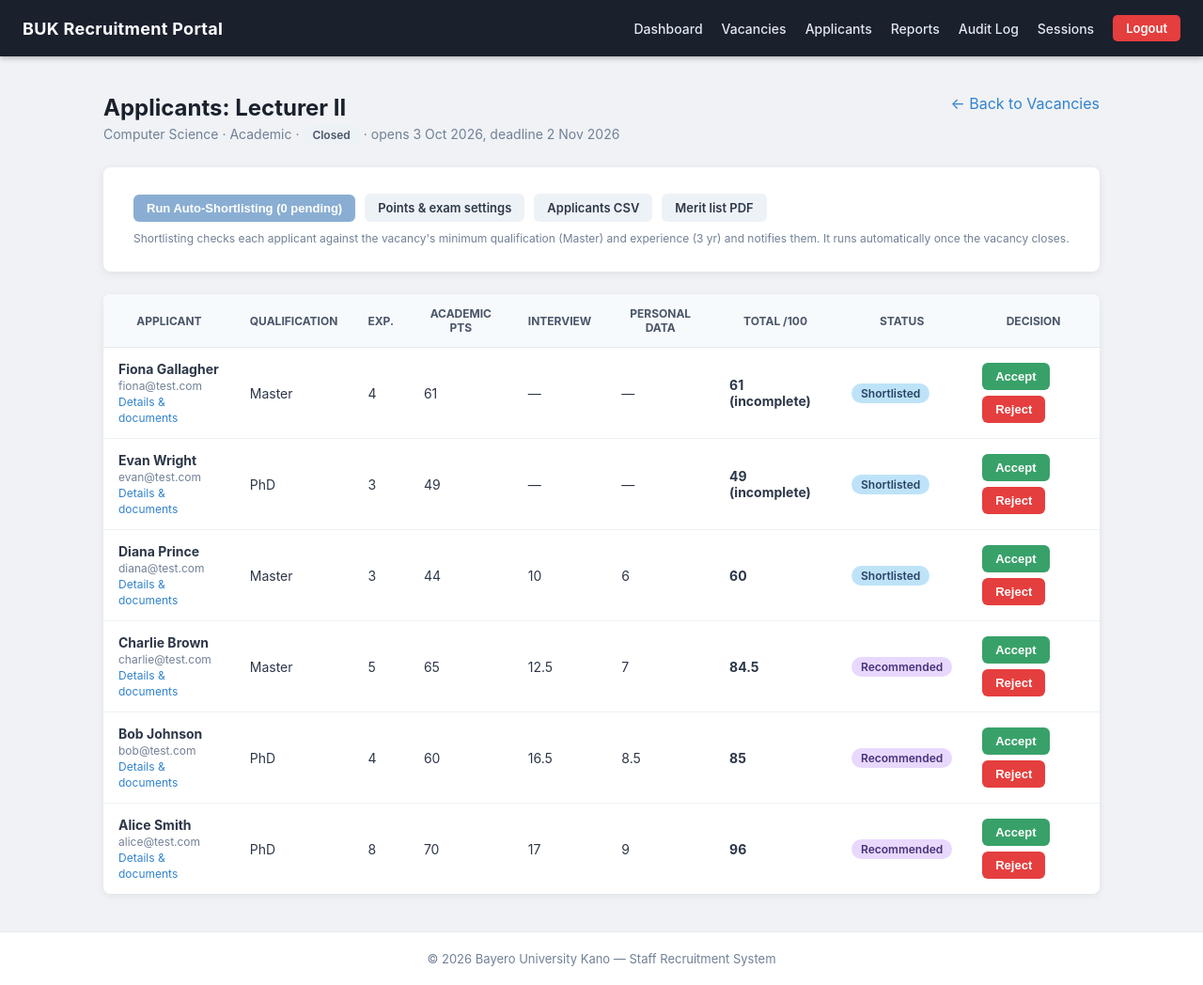
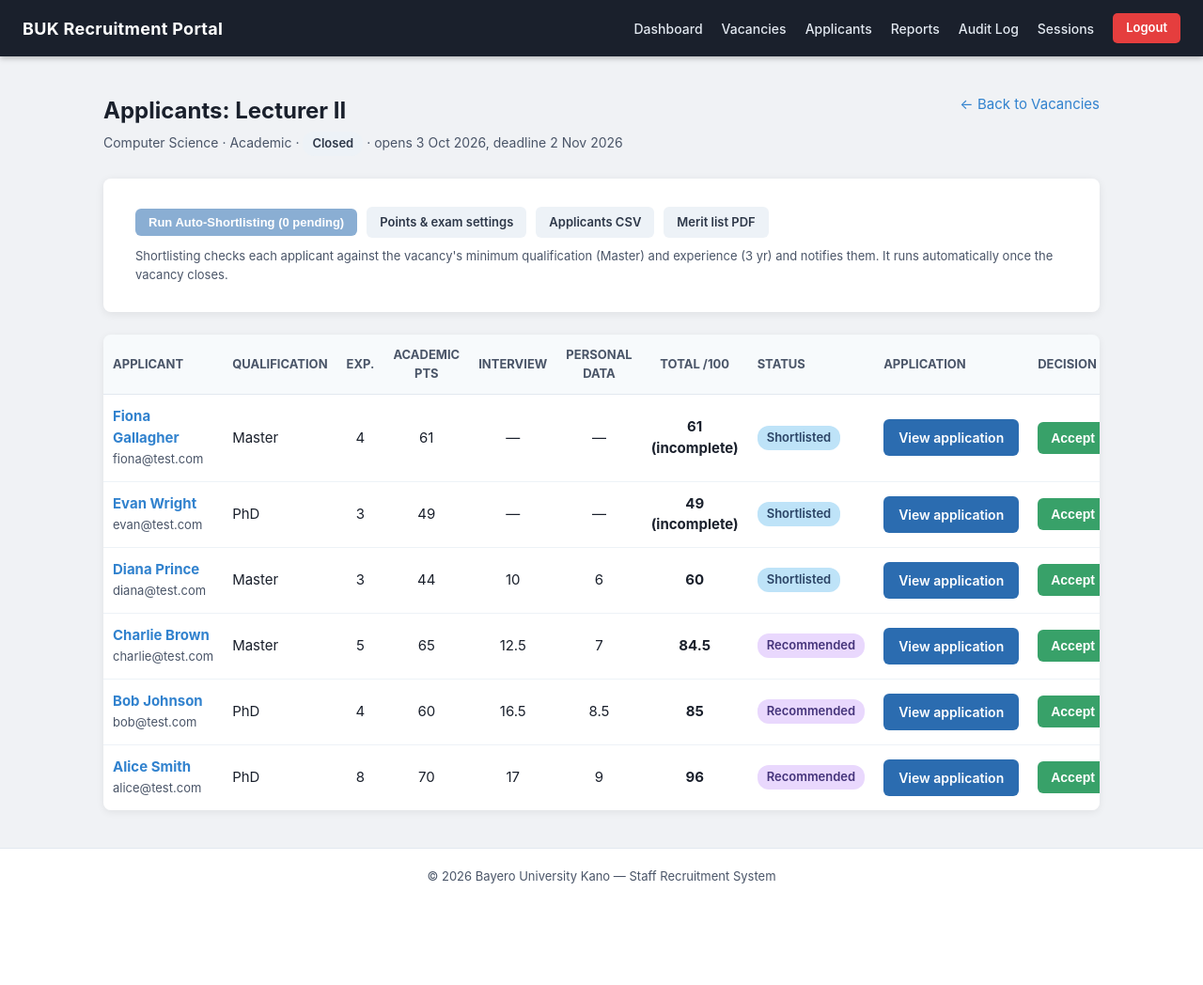
Before and after one commit to KallyXMX/final-year-project, a Node server app: page /vacancies/1/applications in a window 1280 px wide. Shown: the whole page at 94% size. After the commit the page ends 940 px from the top, so only its background shows below. Run offline with Node 20, Linux system fonts and the light colour scheme; the visitor is signed in with stand-in values (Sample User, id 1); data comes from the database, SQL or seed files in the repository; some libraries are stand-ins or nearby versions.

Commit message:
Design/readability: vacancy card expander, HR View application button + confirmations, criteria table, stacked summary, table alignment, 15px base text
Presentation only; no scoring, shortlisting, exam or ranking logic changed.
Carries the optional-exam-sections change (item 2) from academic-exam-optional.

Co-Authored-By: Claude Sonnet 5.5 <noreply@anthropic.com>
Claude-Session: https://claude.ai/code/session_019SitGm1ZvmkQxUKQyGA77c

```diff
--- a/public/css/style.css
+++ b/public/css/style.css
@@ -15,8 +15,10 @@ html {
 
 body {
   font-family: 'Inter', Arial, Helvetica, sans-serif;
+  font-size: 15px;
+  line-height: 1.5;
   background-color: #f0f2f5;
-  color: #2d3748;
+  color: #1a202c;
   min-height: 100vh;
   display: flex;
   flex-direction: column;
@@ -113,7 +115,7 @@ button.btn-nav-logout {
 /* --- Card Component --- */
 .card {
   background-color: #ffffff;
-  padding: 28px 32px;
+  padding: 30px 34px;
   border-radius: 8px;
   box-shadow: 0 2px 10px rgba(0, 0, 0, 0.08);
   margin-bottom: 24px;
@@ -147,9 +149,9 @@ button.btn-nav-logout {
 label {
   display: block;
   margin-bottom: 6px;
-  font-size: 13px;
+  font-size: 14px;
   font-weight: 600;
-  color: #4a5568;
+  color: #2d3748;
 }
 
 input[type="text"],
@@ -232,7 +234,7 @@ textarea {
   display: inline-block;
   padding: 3px 9px;
   border-radius: 9999px;
-  font-size: 12px;
+  font-size: 13px;
   font-weight: 600;
 }
 
@@ -281,7 +283,7 @@ textarea {
   text-align: center;
   padding: 20px;
   font-size: 13px;
-  color: #718096;
+  color: #4a5568;
   border-top: 1px solid #e2e8f0;
   background-color: #ffffff;
   margin-top: auto;
@@ -302,8 +304,8 @@ table {
 
 thead th {
   background-color: #f7fafc;
-  padding: 13px 16px;
-  font-size: 12px;
+  padding: 14px 16px;
+  font-size: 13px;
   font-weight: 700;
   color: #4a5568;
   text-transform: uppercase;
@@ -311,8 +313,8 @@ thead th {
 }
 
 tbody td {
-  padding: 14px 16px;
-  font-size: 14px;
+  padding: 15px 16px;
+  font-size: 15px;
   border-bottom: 1px solid #edf2f7;
 }
 
@@ -322,7 +324,7 @@ tbody tr:last-child td {
 
 /* --- Utility --- */
 .text-muted {
-  color: #718096;
+  color: #4a5568;
 }
 
 .mt-1 { margin-top: 8px; }
@@ -343,7 +345,7 @@ tbody tr:last-child td {
 }
 .page-header { display: flex; justify-content: space-between; align-items: flex-start; gap: 16px; flex-wrap: wrap; margin-bottom: 24px; }
 .page-header h1 { font-size: 24px; color: #1a202c; }
-.page-header .sub { color: #718096; font-size: 14px; margin-top: 4px; }
+.page-header .sub { color: #4a5568; font-size: 14px; margin-top: 4px; }
 .actions { display: flex; gap: 10px; flex-wrap: wrap; align-items: center; }
 .btn-sm { width: auto; padding: 7px 14px; font-size: 13px; }
 .btn-auto { width: auto; display: inline-block; text-align: center; }
@@ -363,7 +365,7 @@ tbody tr:last-child td {
 .stat { border-left: 4px solid #4299e1; padding: 16px 20px; }
 .stat h3 { font-size: 12px; color: #718096; text-transform: uppercase; letter-spacing: .04em; margin-bottom: 4px; }
 .stat p { font-size: 28px; font-weight: 700; color: #2d3748; }
-.badge { display: inline-block; padding: 3px 10px; border-radius: 12px; font-size: 12px; font-weight: 600; background: #edf2f7; color: #4a5568; }
+.badge { display: inline-block; padding: 3px 10px; border-radius: 12px; font-size: 13px; font-weight: 600; background: #edf2f7; color: #2d3748; }
 .badge-success { background: #c6f6d5; color: #22543d; }
 .badge-danger { background: #fed7d7; color: #742a2a; }
 .badge-warn { background: #fefcbf; color: #744210; }
@@ -375,20 +377,20 @@ tbody tr:last-child td {
 .status-Accepted { background: #c6f6d5; color: #22543d; }
 .status-Rejected { background: #fed7d7; color: #742a2a; }
 .form-row { display: grid; grid-template-columns: repeat(auto-fit, minmax(200px, 1fr)); gap: 16px; }
-.hint { font-size: 12px; color: #718096; margin-top: 4px; }
+.hint { font-size: 13px; color: #4a5568; margin-top: 4px; }
 .wide-form { max-width: 760px; margin: 0 auto; }
 fieldset { border: 1px solid #e2e8f0; border-radius: 8px; padding: 16px 20px 6px; margin-bottom: 20px; }
 legend { padding: 0 8px; font-weight: 600; color: #2d3748; font-size: 14px; }
 table { width: 100%; }
-.table-wrap { overflow-x: auto; background: #fff; border-radius: 8px; box-shadow: 0 2px 8px rgba(0,0,0,.07); }
+.table-wrap { overflow-x: auto; -webkit-overflow-scrolling: touch; background: #fff; border-radius: 8px; box-shadow: 0 2px 8px rgba(0,0,0,.07); }
 .empty { background: #fff; padding: 40px; text-align: center; border-radius: 8px; color: #718096; box-shadow: 0 2px 8px rgba(0,0,0,.05); }
 .filter-form { display: flex; gap: 16px; flex-wrap: wrap; align-items: flex-end; background: #fff; padding: 16px 20px; border-radius: 8px; margin-bottom: 20px; box-shadow: 0 2px 8px rgba(0,0,0,.07); }
 .filter-form .form-group { margin: 0; min-width: 180px; }
 .pager { display: flex; gap: 12px; justify-content: center; align-items: center; margin-top: 16px; }
-.kv { display: grid; grid-template-columns: 170px 1fr; gap: 6px 16px; font-size: 14px; }
-.kv dt { color: #718096; }
+.kv { display: grid; grid-template-columns: 170px 1fr; gap: 8px 16px; font-size: 15px; }
+.kv dt { color: #4a5568; }
 .timeline { list-style: none; display: flex; gap: 6px; flex-wrap: wrap; margin: 8px 0 4px; padding: 0; }
-.timeline li { font-size: 12px; padding: 3px 10px; border-radius: 12px; background: #edf2f7; color: #718096; }
+.timeline li { font-size: 13px; padding: 3px 10px; border-radius: 12px; background: #edf2f7; color: #718096; }
 .timeline li.done { background: #c6f6d5; color: #22543d; }
 .timeline li.current { background: #2b6cb0; color: #fff; font-weight: 600; }
 .timeline li.bad { background: #fed7d7; color: #742a2a; }
@@ -404,6 +406,40 @@ table { width: 100%; }
 .option-label input { width: auto; margin: 0; }
 .score-big { font-size: 48px; font-weight: 800; color: #2b6cb0; }
 .print-only { display: none; }
+/* ---- Tables: header and cells share one alignment; text columns left, number columns centred ---- */
+th, td { text-align: left; vertical-align: middle; }
+th.num, td.num { text-align: center; }
+.notice small, .small { font-size: 13px; }
+.applicants-table { min-width: 980px; }
+.applicants-table th, .applicants-table td { padding: 12px 10px; }
+.applicants-table .col-application { width: 150px; white-space: nowrap; }
+.applicants-table .col-decision { width: 170px; white-space: nowrap; }
+.btn-view { width: auto; display: inline-block; padding: 9px 16px; font-size: 14px; white-space: nowrap; }
+.applicants-table .btn-sm { padding: 9px 14px; font-size: 14px; }
+
+/* ---- Vacancy cards ---- */
+.vac-min { margin-top: 14px; font-size: 14px; color: #2d3748; }
+.vac-min-gap { display: inline-block; width: 24px; }
+.vac-preview { margin-top: 8px; white-space: pre-line; display: -webkit-box; -webkit-line-clamp: 3; -webkit-box-orient: vertical; overflow: hidden; }
+.vac-details { margin-top: 10px; }
+.vac-details summary { cursor: pointer; color: #2b6cb0; font-weight: 600; font-size: 14px; }
+.vac-block { margin-top: 12px; }
+.vac-block h4 { font-size: 14px; color: #2d3748; margin-bottom: 4px; }
+.vac-block .rich { white-space: pre-line; }
+
+/* ---- Applicant details: criteria table + stacked summary ---- */
+.criteria-table { font-size: 15px; }
+.criteria-table thead th { font-weight: 700; color: #1a202c; }
+.criteria-table .label-cell { font-weight: 600; color: #2d3748; }
+.criteria-table td { font-size: 15px; }
+.result-ok { color: #276749; font-weight: 700; }
+.result-bad { color: #c53030; font-weight: 700; }
+.summary-section { margin-bottom: 18px; font-size: 15px; break-inside: avoid; page-break-inside: avoid; }
+.summary-section:last-child { margin-bottom: 0; }
+.summary-section h4 { font-size: 15px; color: #1a202c; margin-bottom: 6px; }
+.summary-section ul { padding-left: 22px; }
+.summary-section li { margin-bottom: 3px; }
+
 @media print {
   .navbar, .site-footer, .no-print, .exam-timer { display: none !important; }
   .print-only { display: block; }
--- a/views/admin/all-applicants.ejs
+++ b/views/admin/all-applicants.ejs
@@ -19,12 +19,12 @@
 
 <% if (applications.length === 0) { %><div class="empty">No applicants match your filters.</div><% } else { %>
 <div class="table-wrap"><table>
-  <thead><tr><th>Applicant</th><th>Vacancy</th><th>Applied</th><th>Score</th><th>Status</th><th></th></tr></thead>
+  <thead><tr><th>Applicant</th><th>Vacancy</th><th>Applied</th><th class="num">Score</th><th>Status</th><th></th></tr></thead>
   <tbody>
   <% applications.forEach(a => { %>
-    <tr><td><strong><%= a.applicant_name %></strong><br><span class="text-muted" style="font-size:12px;"><%= a.applicant_email %></span></td>
+    <tr><td><strong><%= a.applicant_name %></strong><br><span class="text-muted" style="font-size:13px;"><%= a.applicant_email %></span></td>
       <td><%= a.vacancy_title %></td><td><%= fmtDate(a.applied_at) %></td>
-      <td><%= a.category === 'academic' ? capScore(a.academic_score) + ' pts' + (a.percentage !== null ? ' / ' + (+a.percentage).toFixed(1) + '%' : '') : (a.percentage !== null ? (+a.percentage).toFixed(1) + '%' : 'N/A') %></td>
+      <td class="num"><%= a.category === 'academic' ? capScore(a.academic_score) + ' pts' + (a.percentage !== null ? ' / ' + (+a.percentage).toFixed(1) + '%' : '') : (a.percentage !== null ? (+a.percentage).toFixed(1) + '%' : 'N/A') %></td>
       <td><span class="badge status-<%= a.status %>"><%= a.status %></span></td>
       <td><a href="/admin/applications/<%= a.id %>" class="btn btn-secondary btn-sm">View details</a></td></tr>
   <% }) %>
--- a/views/admin/sessions.ejs
+++ b/views/admin/sessions.ejs
@@ -5,10 +5,10 @@
   <tbody>
   <% if (sessions.length === 0) { %><tr><td colspan="6" style="text-align:center;">No sessions recorded.</td></tr><% } %>
   <% sessions.forEach(s => { %>
-    <tr><td><%= s.user_name %><br><span class="text-muted" style="font-size:12px;"><%= s.user_email %></span></td>
+    <tr><td><%= s.user_name %><br><span class="text-muted" style="font-size:13px;"><%= s.user_email %></span></td>
       <td><%= s.role %></td><td><%= fmtDateTime(s.login_at) %></td>
       <td><%= s.logout_at ? fmtDateTime(s.logout_at) : 'Active / expired' %></td><td><%= s.ip || '' %></td>
-      <td style="max-width:260px;font-size:12px;overflow:hidden;text-overflow:ellipsis;white-space:nowrap;"><%= s.user_agent %></td></tr>
+      <td style="max-width:260px;font-size:13px;overflow:hidden;text-overflow:ellipsis;white-space:nowrap;"><%= s.user_agent %></td></tr>
   <% }) %>
   </tbody></table></div>
 <%- include('../partials/footer') %>
--- a/views/admin/vacancy-applicants.ejs
+++ b/views/admin/vacancy-applicants.ejs
@@ -34,26 +34,26 @@
 <% if (applications.length === 0) { %>
   <div class="empty">No applications have been submitted for this vacancy yet.</div>
 <% } else { %>
-  <div class="table-wrap"><table>
-    <thead><tr><th>Applicant</th><th>Qualification</th><th>Exp.</th>
-      <% if (!nonAcad) { %><th>Academic pts</th><% } %><% if (usesExam) { %><th>Exam</th><% } %><th>Interview</th><% if (caps) { %><th>Personal data</th><th>Total /100</th><% } %><th>Status</th><th>Decision</th></tr></thead>
+  <div class="table-wrap"><table class="applicants-table">
+    <thead><tr><th>Applicant</th><th>Qualification</th><th class="num">Exp.</th>
+      <% if (!nonAcad) { %><th class="num">Academic pts</th><% } %><% if (usesExam) { %><th class="num">Exam</th><% } %><th class="num">Interview</th><% if (caps) { %><th class="num">Personal data</th><th class="num">Total /100</th><% } %><th>Status</th><th class="col-application">Application</th><th class="col-decision">Decision</th></tr></thead>
     <tbody>
     <% applications.forEach(a => { %>
       <tr>
-        <td><strong><%= a.applicant_name %></strong><br><span class="text-muted" style="font-size:12px;"><%= a.applicant_email %></span><br>
-          <a href="/admin/applications/<%= a.id %>" style="font-size:12px;">Details &amp; documents</a></td>
+        <td><a href="/admin/applications/<%= a.id %>"><strong><%= a.applicant_name %></strong></a><br><span class="text-muted small"><%= a.applicant_email %></span></td>
         <td><%= a.highest_qualification || '—' %></td>
-        <td><%= a.experience_years || 0 %></td>
-        <% if (!nonAcad) { %><td><%= capScore(a.academic_score) %></td><% } %>
-        <% if (usesExam) { %><td><%= a.percentage !== null ? (+a.percentage).toFixed(1) + '% (' + a.score + '/' + a.total_questions + ')' : 'Not taken' %></td><% } %>
-        <td><%= a.interview_score !== null ? a.interview_score : '—' %></td>
-        <% if (caps && a.combined) { %><td><%= a.personal_data_score !== null ? a.personal_data_score : '—' %></td><td><strong><%= a.combined.total %><%= a.combined.complete ? '' : ' (incomplete)' %></strong></td><% } %>
+        <td class="num"><%= a.experience_years || 0 %></td>
+        <% if (!nonAcad) { %><td class="num"><%= capScore(a.academic_score) %></td><% } %>
+        <% if (usesExam) { %><td class="num"><%= a.percentage !== null ? (+a.percentage).toFixed(1) + '% (' + a.score + '/' + a.total_questions + ')' : 'Not taken' %></td><% } %>
+        <td class="num"><%= a.interview_score !== null ? a.interview_score : '—' %></td>
+        <% if (caps && a.combined) { %><td class="num"><%= a.personal_data_score !== null ? a.personal_data_score : '—' %></td><td class="num"><strong><%= a.combined.total %><%= a.combined.complete ? '' : ' (incomplete)' %></strong></td><% } %>
         <td><span class="badge status-<%= a.status %>"><%= a.status %></span></td>
-        <td>
+        <td class="col-application"><a href="/admin/applications/<%= a.id %>" class="btn btn-primary btn-view">View application</a></td>
+        <td class="col-decision">
           <% if (!['Accepted'].includes(a.status)) { %>
-          <form action="/applications/<%= a.id %>/status" method="POST" class="actions" style="gap:6px;"><%- include('../partials/csrf') %>
-            <% if (['Shortlisted','Recommended'].includes(a.status)) { %><button name="status" value="Accepted" class="btn btn-success btn-sm">Accept</button><% } %>
-            <% if (a.status !== 'Rejected') { %><button name="status" value="Rejected" class="btn btn-danger btn-sm">Reject</button><% } %>
+          <form action="/applications/<%= a.id %>/status" method="POST" class="actions" style="gap:6px;flex-wrap:nowrap;"><%- include('../partials/csrf') %>
+            <% if (['Shortlisted','Recommended'].includes(a.status)) { %><button name="status" value="Accepted" class="btn btn-success btn-sm" data-confirm="Accept <%= a.applicant_name %>? This is final." onclick="return confirm(this.dataset.confirm)">Accept</button><% } %>
+            <% if (a.status !== 'Rejected') { %><button name="status" value="Rejected" class="btn btn-danger btn-sm" data-confirm="Reject <%= a.applicant_name %>? This changes their status to Rejected." onclick="return confirm(this.dataset.confirm)">Reject</button><% } %>
           </form><% } %>
         </td>
       </tr>
--- a/views/exam-intro.ejs
+++ b/views/exam-intro.ejs
@@ -11,10 +11,10 @@
       <li>Pass mark: <strong><%= vacancy.pass_mark ?? 50 %>%</strong>. Window closes <strong><%= fmtDateTime(vacancy.exam_end) %></strong>.</li>
     </ul>
     <div class="table-wrap"><table>
-      <thead><tr><th>Section</th><th>Questions</th><th>Time</th><th>Weight</th></tr></thead>
+      <thead><tr><th>Section</th><th class="num">Questions</th><th class="num">Time</th><th class="num">Weight</th></tr></thead>
       <tbody>
       <% sections.forEach(s => { %>
-        <tr><td><%= s.name %></td><td><%= Math.min(perSection, s.available) %></td><td><%= s.minutes %> min</td><td><%= s.weight %></td></tr>
+        <tr><td><%= s.name %></td><td class="num"><%= Math.min(perSection, s.available) %></td><td class="num"><%= s.minutes %> min</td><td class="num"><%= s.weight %></td></tr>
       <% }) %>
       </tbody>
     </table></div>
--- a/views/exam-result.ejs
+++ b/views/exam-result.ejs
@@ -12,9 +12,9 @@
   <div class="card">
     <h2 style="font-size:16px;margin-bottom:10px;">Section breakdown</h2>
     <div class="table-wrap"><table>
-      <thead><tr><th>Section</th><th>Correct</th><th>Score</th><th>Weight</th></tr></thead>
+      <thead><tr><th>Section</th><th class="num">Correct</th><th class="num">Score</th><th class="num">Weight</th></tr></thead>
       <tbody><% sections.forEach(s => { %>
-        <tr><td><%= s.section %></td><td><%= s.correct %> / <%= s.total %></td><td><%= (+s.percentage).toFixed(1) %>%</td><td><%= s.weight %></td></tr>
+        <tr><td><%= s.section %></td><td class="num"><%= s.correct %> / <%= s.total %></td><td class="num"><%= (+s.percentage).toFixed(1) %>%</td><td class="num"><%= s.weight %></td></tr>
       <% }) %></tbody>
     </table></div>
   </div>
--- /dev/null
+++ b/views/partials/rich-text.ejs
@@ -0,0 +1,3 @@
+<%# Plain text with line breaks kept (CSS pre-line); lines that start like "1. Mandatory Credentials" are shown in bold. Expects: text. -%>
+<% const esc = (t) => String(t).replace(/[&<>"']/g, (c) => ({ '&': '&amp;', '<': '&lt;', '>': '&gt;', '"': '&quot;', "'": '&#39;' })[c]); -%>
+<%- String(text || '').split(/\r?\n/).map((l) => (/^\s*\d+\.\s/.test(l) ? '<strong>' + esc(l) + '</strong>' : esc(l))).join('\n') %>
```
Also changed, not shown: controllers/applicationController.js (+15 -2 lines), tests/e2e.js (+57 -0 lines), views/admin/applicant-detail.ejs (+35 -32 lines), views/vacancies.ejs (+8 -4 lines).
